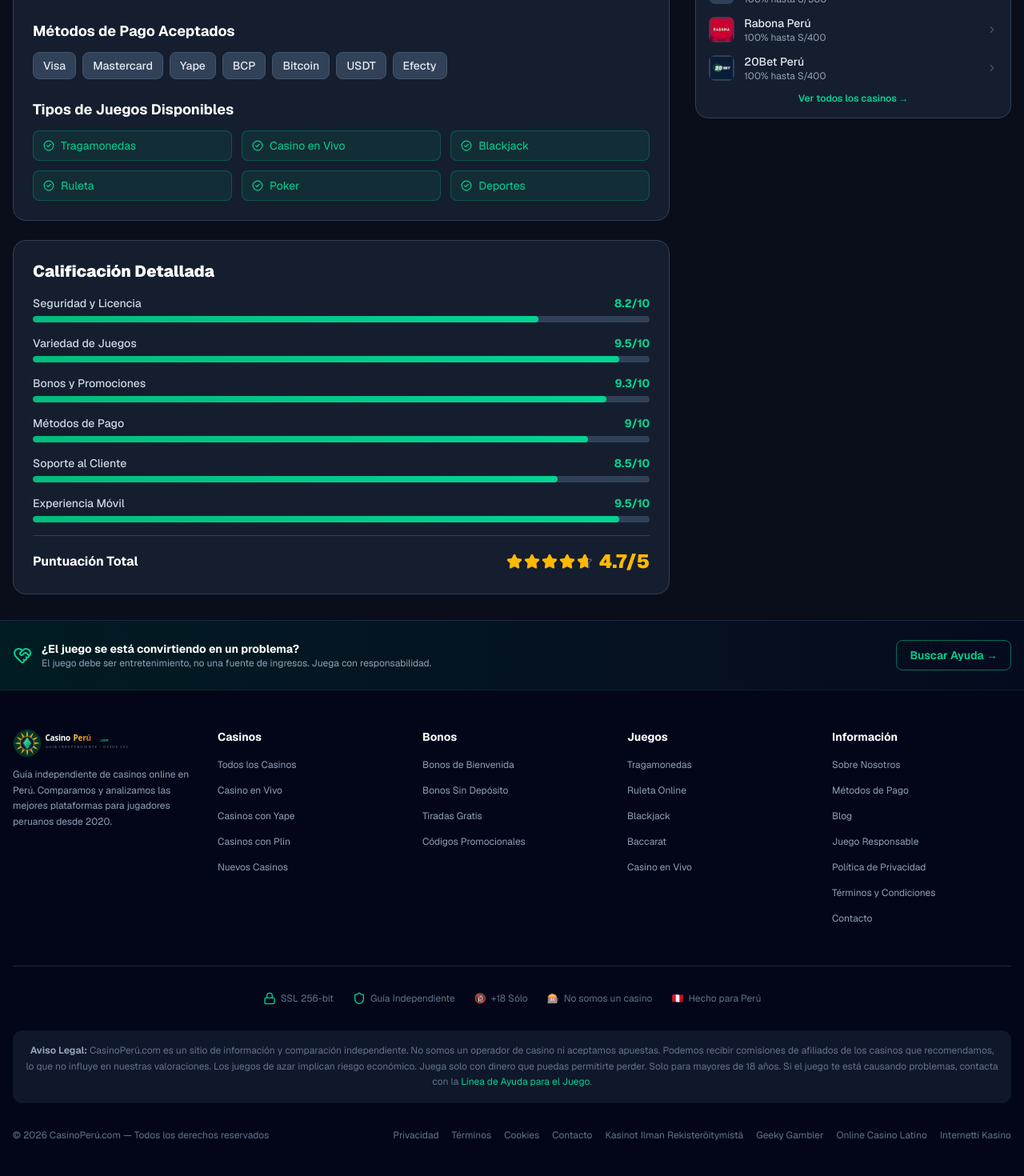
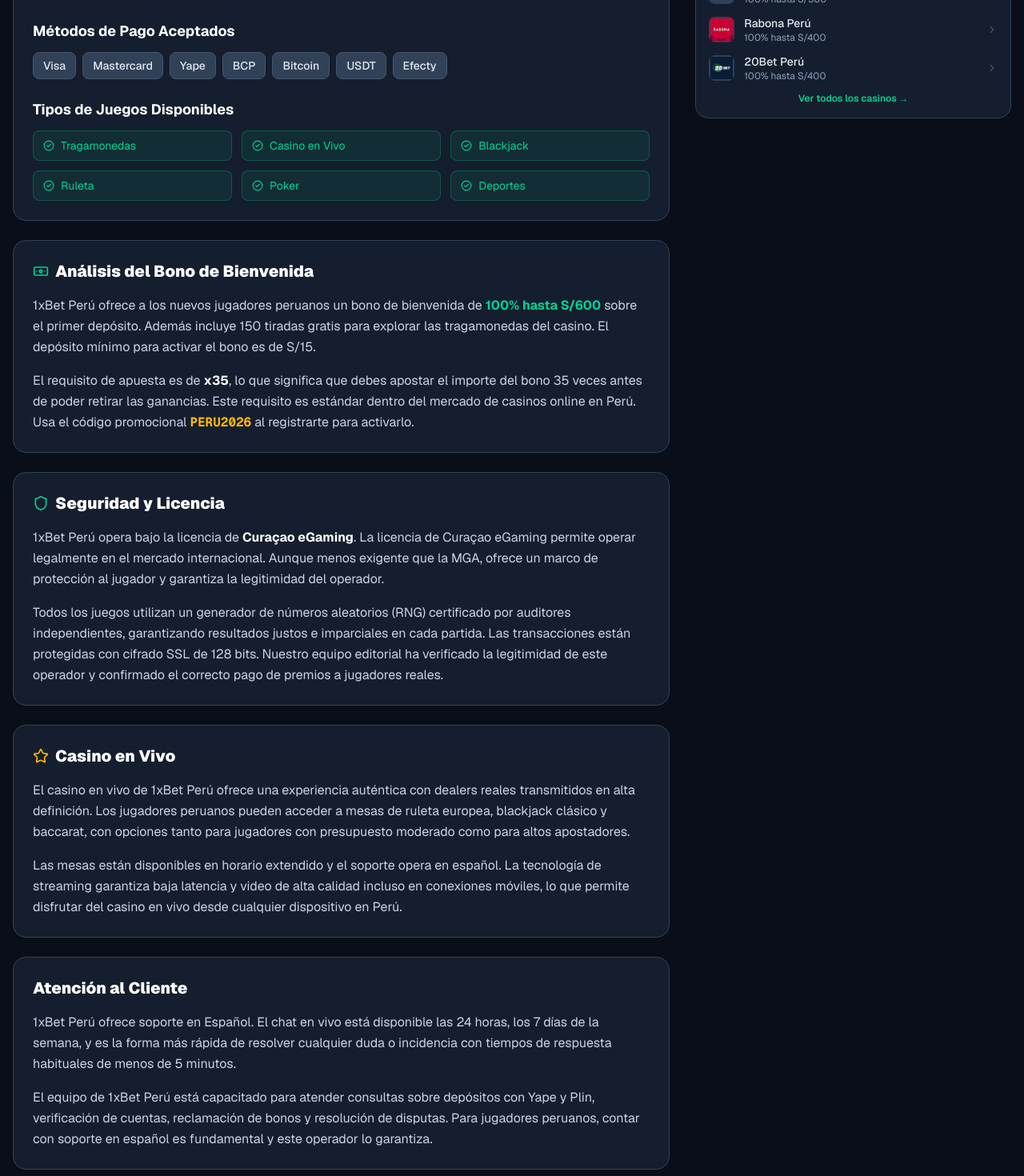
Before and after one commit to MariaDevs/OCP, a Next.js app: page /casinos/1xbet-peru in a window 1280 px wide. Shown: the part 858-2328 px from the top of the page at 80% size. Built offline with nearby package versions, Linux system fonts and the light colour scheme.

Commit message:
feat: add review sections to casino pages (bonus analysis, license, live casino, support)

```diff
--- a/src/app/casinos/[slug]/page.tsx
+++ b/src/app/casinos/[slug]/page.tsx
@@ -162,6 +162,99 @@
               </div>
             </div>
 
+            {/* Bonus analysis */}
+            <div className="bg-slate-800/60 border border-slate-700 rounded-2xl p-6 mb-6">
+              <h2 className="text-xl font-black text-white mb-4 flex items-center gap-2">
+                <Banknote size={20} className="text-emerald-400" /> Análisis del Bono de Bienvenida
+              </h2>
+              <p className="text-slate-300 leading-relaxed mb-4">
+                {casino.name} ofrece a los nuevos jugadores peruanos un bono de bienvenida de{' '}
+                <strong className="text-emerald-400">{casino.bonus.amount}</strong> sobre el primer depósito.
+                {casino.bonus.freeSpins
+                  ? ` Además incluye ${casino.bonus.freeSpins} tiradas gratis para explorar las tragamonedas del casino.`
+                  : ''}{' '}
+                El depósito mínimo para activar el bono es de S/{casino.bonus.minDeposit}.
+              </p>
+              <p className="text-slate-300 leading-relaxed">
+                El requisito de apuesta es de <strong className="text-white">x{casino.bonus.wagering}</strong>, lo que
+                significa que debes apostar el importe del bono {casino.bonus.wagering} veces antes de poder retirar las
+                ganancias.{' '}
+                {casino.bonus.wagering <= 30
+                  ? 'Este requisito está por debajo de la media del mercado, lo que lo convierte en un bono muy favorable.'
+                  : casino.bonus.wagering <= 35
+                  ? 'Este requisito es estándar dentro del mercado de casinos online en Perú.'
+                  : 'Te recomendamos leer los términos y condiciones completos antes de reclamar el bono.'}
+                {casino.bonus.code ? (
+                  <>
+                    {' '}Usa el código promocional{' '}
+                    <strong className="text-amber-400 font-mono">{casino.bonus.code}</strong> al registrarte para
+                    activarlo.
+                  </>
+                ) : null}
+              </p>
+            </div>
+
+            {/* Security & License */}
+            <div className="bg-slate-800/60 border border-slate-700 rounded-2xl p-6 mb-6">
+              <h2 className="text-xl font-black text-white mb-4 flex items-center gap-2">
+                <Shield size={20} className="text-emerald-400" /> Seguridad y Licencia
+              </h2>
+              <p className="text-slate-300 leading-relaxed mb-4">
+                {casino.name} opera bajo la licencia de{' '}
+                <strong className="text-white">{casino.license}</strong>.{' '}
+                {casino.license.includes('Malta')
+                  ? 'La Malta Gaming Authority (MGA) es uno de los organismos reguladores más estrictos del mundo. Bajo esta licencia, el casino está obligado a mantener fondos de jugadores en cuentas separadas, someterse a auditorías regulares y garantizar juego justo mediante RNG certificados.'
+                  : casino.license.includes('MINCETUR')
+                  ? 'MINCETUR es el organismo regulador peruano, lo que significa que este operador está sujeto a la legislación local y ofrece la mayor protección posible para el jugador en Perú.'
+                  : casino.license.includes('Gibraltar')
+                  ? 'La Gibraltar Regulatory Authority es un regulador de alta reputación vinculado al sistema jurídico británico, con estrictos requisitos de capital y protección al jugador.'
+                  : 'La licencia de Curaçao eGaming permite operar legalmente en el mercado internacional. Aunque menos exigente que la MGA, ofrece un marco de protección al jugador y garantiza la legitimidad del operador.'}
+              </p>
+              <p className="text-slate-300 leading-relaxed">
+                Todos los juegos utilizan un generador de números aleatorios (RNG) certificado por auditores independientes,
+                garantizando resultados justos e imparciales en cada partida. Las transacciones están protegidas con
+                cifrado SSL de 128 bits.{' '}
+                {casino.verified
+                  ? 'Nuestro equipo editorial ha verificado la legitimidad de este operador y confirmado el correcto pago de premios a jugadores reales.'
+                  : ''}
+              </p>
+            </div>
+
+            {/* Live Casino */}
+            {casino.games.liveCasino && (
+              <div className="bg-slate-800/60 border border-slate-700 rounded-2xl p-6 mb-6">
+                <h2 className="text-xl font-black text-white mb-4 flex items-center gap-2">
+                  <Star size={20} className="text-amber-400" /> Casino en Vivo
+                </h2>
+                <p className="text-slate-300 leading-relaxed mb-4">
+                  El casino en vivo de {casino.name} ofrece una experiencia auténtica con dealers reales transmitidos en
+                  alta definición. Los jugadores peruanos pueden acceder a mesas de ruleta europea, blackjack clásico y
+                  baccarat, con opciones tanto para jugadores con presupuesto moderado como para altos apostadores.
+                </p>
+                <p className="text-slate-300 leading-relaxed">
+                  Las mesas están disponibles en horario extendido y el soporte opera en español. La tecnología de
+                  streaming garantiza baja latencia y video de alta calidad incluso en conexiones móviles, lo que permite
+                  disfrutar del casino en vivo desde cualquier dispositivo en Perú.
+                </p>
+              </div>
+            )}
+
+            {/* Customer Support */}
+            <div className="bg-slate-800/60 border border-slate-700 rounded-2xl p-6 mb-6">
+              <h2 className="text-xl font-black text-white mb-4">Atención al Cliente</h2>
+              <p className="text-slate-300 leading-relaxed mb-4">
+                {casino.name} ofrece soporte en {casino.supportLanguages.join(' e ')}.{' '}
+                {casino.liveChat
+                  ? 'El chat en vivo está disponible las 24 horas, los 7 días de la semana, y es la forma más rápida de resolver cualquier duda o incidencia con tiempos de respuesta habituales de menos de 5 minutos.'
+                  : 'El soporte se presta a través de email y formulario de contacto con tiempos de respuesta de 24 a 48 horas.'}
+              </p>
+              <p className="text-slate-300 leading-relaxed">
+                El equipo de {casino.name} está capacitado para atender consultas sobre depósitos con Yape y Plin,
+                verificación de cuentas, reclamación de bonos y resolución de disputas. Para jugadores peruanos, contar
+                con soporte en español es fundamental y este operador lo garantiza.
+              </p>
+            </div>
+
             {/* Rating breakdown */}
             <div className="bg-slate-800/60 border border-slate-700 rounded-2xl p-6">
               <h2 className="text-xl font-black text-white mb-4">Calificación Detallada</h2>
```
